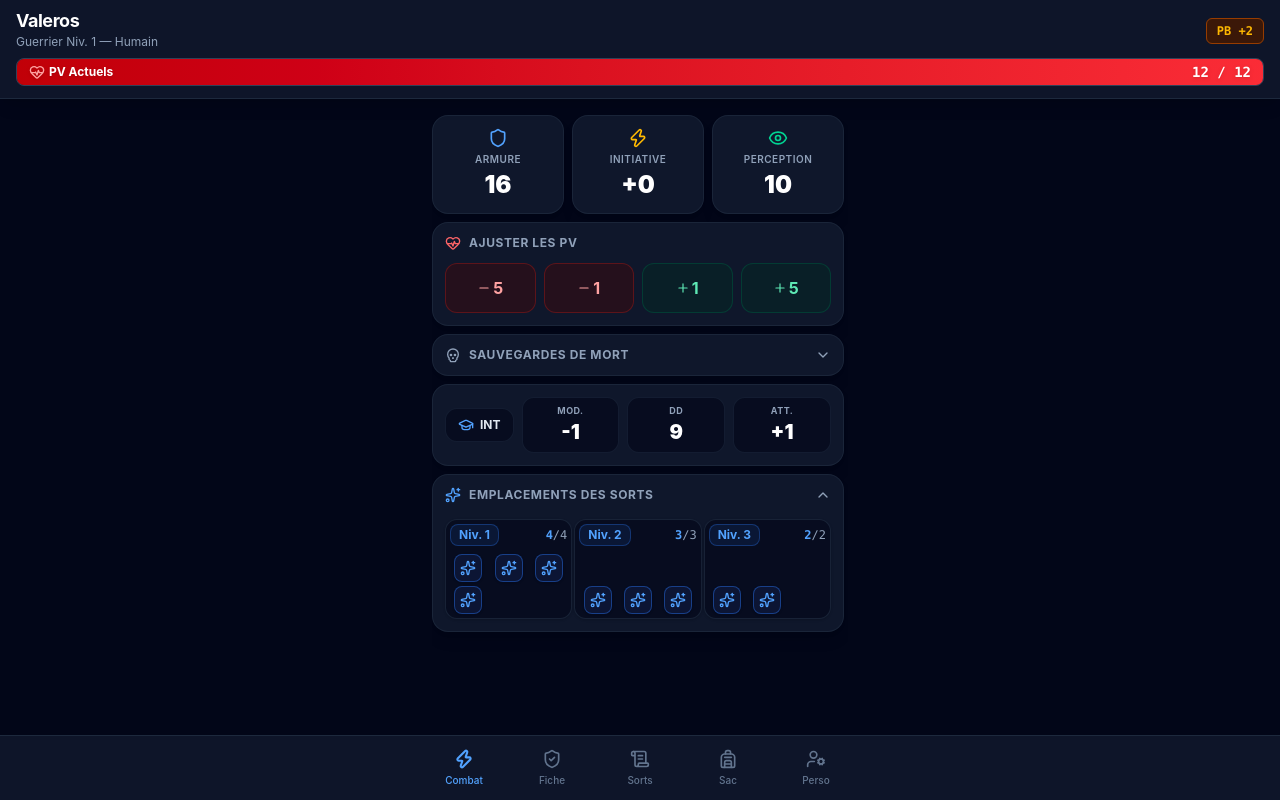
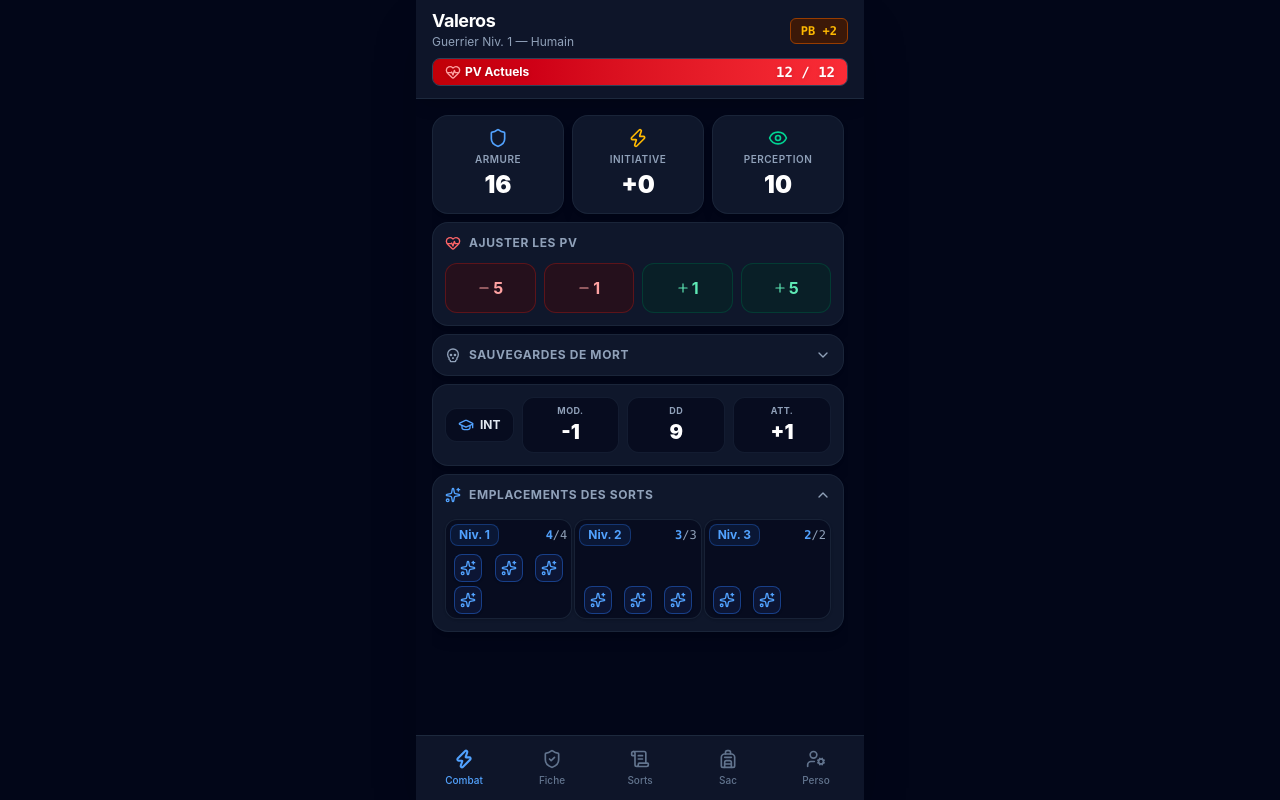
Before and after one commit to aureliecalynsapp/DnD-Companion, a React (Vite) app: page / in a window 1280 px wide. Built offline with nearby package versions, Linux system fonts and the light colour scheme.

Commit message:
ajout zoom

```diff
--- a/package.json
+++ b/package.json
@@ -1,7 +1,7 @@
 {
   "name": "dnd-pocket",
   "private": true,
-  "version": "1.0.7",
+  "version": "1.8.0",
   "type": "module",
   "scripts": {
     "dev": "vite",
@@ -9,7 +9,9 @@
     "lint": "oxlint",
     "preview": "vite preview",
     "fetch-spells": "node scripts/download-spells.mjs",
-    "fetch-equipment": "node scripts/download-equipment.mjs"
+    "fetch-equipment": "node scripts/download-equipment.mjs",
+    "fetch-races": "node scripts/download-races.mjs",
+    "fetch-ability_score": "node scripts/download-ability_score.mjs"
   },
   "dependencies": {
     "html5-qrcode": "^2.3.8",
--- a/src/App.tsx
+++ b/src/App.tsx
@@ -18,8 +18,11 @@ export default function App() {
 
   const [activeTab, setActiveTab] = useState<TabId>('combat');
 
-  // Récupération dynamique du personnage actif au lieu de state.character
+  // Récupération dynamique du personnage actif
   const rawCharacter = useCharacterStore((state) => state.getActiveCharacter());
+
+  // Récupération du niveau de zoom global (par défaut 100)
+  const zoomLevel = useCharacterStore((state) => state.zoomLevel ?? 100);
 
   // Sécurité si aucun personnage n'est sélectionné
   if (!rawCharacter) {
@@ -30,7 +33,7 @@ export default function App() {
     );
   }
 
-  // 2. Normalisation sécurisée (purement locale au rendu)
+  // Normalisation sécurisée (purement locale au rendu)
   const character = {
     ...rawCharacter,
     knownSpellIds: rawCharacter.knownSpellIds ?? [],
@@ -44,10 +47,17 @@ export default function App() {
   const hpPercentage = Math.min(100, Math.max(0, (hpCurrent / hpMax) * 100));
 
   return (
-    <div className="h-screen w-screen overflow-hidden bg-slate-950 text-slate-100 flex flex-col font-sans select-none antialiased">
+    // Fond global couvrant tout l'écran, centré pour éviter le décalage du zoom
+    <div className="h-screen w-screen overflow-hidden bg-slate-950 text-slate-100 flex justify-center items-center font-sans select-none antialiased">
+
+      {/* CONTENEUR PRINCIPAL CENTRÉ ET RESPONSIVE */}
+      <div
+        className="h-full w-full max-w-md bg-slate-950 flex flex-col relative shadow-2xl overflow-hidden transition-all duration-150"
+        style={{ zoom: `${zoomLevel}%` }}
+      >
         <InstallPrompt />
 
-      {/* HEADER FIXE AVEC SAFE AREA IOS & PWA */}
+        {/* HEADER FIXE */}
         <header className="shrink-0 bg-slate-900/95 backdrop-blur-md border-b border-slate-800 px-4 pb-3 pt-[calc(0.75rem+env(safe-area-inset-top))] shadow-lg z-40">
           <div className="flex items-center justify-between mb-2">
             <div>
@@ -77,8 +87,8 @@ export default function App() {
           </div>
         </header>
 
-      {/* CONTENU PRINCIPAL */}
-      <main className="flex-1 overflow-hidden p-4 max-w-md mx-auto w-full flex flex-col">
+        {/* CONTENU CENTRAL AVEC SCROLLBAR PROpre (Seule cette zone défile) */}
+        <main className="flex-1 overflow-y-auto p-4 w-full flex flex-col">
           {activeTab === 'combat' && <CombatTab />}
           {activeTab === 'fiche' && <SheetTab />}
           {activeTab === 'sorts' && <SpellsTab />}
@@ -86,9 +96,9 @@ export default function App() {
           {activeTab === 'perso' && <SettingsTab />}
         </main>
 
-      {/* BOTTOM NAVIGATION FIXED (5 ONGLETS) */}
+        {/* NAVIGATION FIXE EN BAS */}
         <nav className="shrink-0 bg-slate-900/95 backdrop-blur-lg border-t border-slate-800 pb-safe z-40">
-        <div className="flex justify-around items-center h-16 max-w-md mx-auto px-1">
+          <div className="flex justify-around items-center h-16 w-full px-1">
             {[
               { id: 'combat', label: 'Combat', icon: Zap },
               { id: 'fiche', label: 'Fiche', icon: ShieldCheck },
@@ -114,5 +124,6 @@ export default function App() {
           </div>
         </nav>
       </div>
+    </div>
   );
 }
--- a/src/components/SettingsTab.tsx
+++ b/src/components/SettingsTab.tsx
@@ -1,17 +1,19 @@
+// src/components/SettingsTab.tsx
 import React, { useRef } from 'react';
-import { Sparkles, Download, Upload } from 'lucide-react';
+import { Sparkles, Download, Upload, ZoomIn } from 'lucide-react';
 import { useCharacterStore } from '../store/useCharacterStore';
 import type { Character } from '../types/character';
 import { CharacterManager } from './CharacterManager';
 
 export const SettingsTab: React.FC = () => {
-  //const [isEditModalOpen, setIsEditModalOpen] = useState<boolean>(false);
-
   // Récupération dynamique du personnage actif et des actions
   const character = useCharacterStore((state) => state.getActiveCharacter());
   const longRest = useCharacterStore((state) => state.longRest);
   const importOrUpdateCharacter = useCharacterStore((state) => state.importOrUpdateCharacter);
-  //const resetCharacter = useCharacterStore((state) => state.resetCharacter);
+
+  // États et actions pour la gestion du zoom global
+  const zoomLevel = useCharacterStore((state) => state.zoomLevel ?? 100);
+  const setZoomLevel = useCharacterStore((state) => state.setZoomLevel);
 
   const fileInputRef = useRef<HTMLInputElement>(null);
 
@@ -42,7 +44,6 @@ export const SettingsTab: React.FC = () => {
         } catch {
           alert('Erreur lors de la lecture du fichier JSON.');
         } finally {
-          // Reset de la valeur de l'input pour réimporter le même fichier si besoin
           if (fileInputRef.current) fileInputRef.current.value = '';
         }
       };
@@ -50,9 +51,40 @@ export const SettingsTab: React.FC = () => {
   };
 
   return (
-    <div className="space-y-2 pb-6">
+    <div className="space-y-3 pb-6">
       {/* GESTIONNAIRE MULTI-PERSONNAGES (SWITCH / ADD / QR CODE) */}
       <CharacterManager />
+
+      {/* SECTION ACCESSIBILITÉ & ZOOM */}
+      <h2 className="text-xs font-bold uppercase tracking-wider text-slate-400 pt-2">Accessibilité & Affichage</h2>
+      <div className="bg-slate-900 border border-slate-800 p-4 rounded-xl space-y-3">
+        <div className="flex items-center justify-between">
+          <span className="text-sm font-semibold text-slate-200 flex items-center gap-2">
+            <ZoomIn className="w-4 h-4 text-blue-400" />
+            Zoom global de l'interface
+          </span>
+          <span className="text-xs font-mono font-bold text-blue-400 bg-blue-950/60 border border-blue-800/60 px-2 py-0.5 rounded">
+            {zoomLevel}%
+          </span>
+        </div>
+
+        {/* Curseur tactile de zoom (de 85% à 140%) */}
+        <input
+          type="range"
+          min="85"
+          max="140"
+          step="5"
+          value={zoomLevel}
+          onChange={(e) => setZoomLevel(Number(e.target.value))}
+          className="w-full accent-blue-500 h-2 bg-slate-800 rounded-lg cursor-pointer"
+        />
+
+        <div className="flex justify-between text-[10px] text-slate-500">
+          <span>Compact (85%)</span>
+          <span>Normal (100%)</span>
+          <span>Grand (140%)</span>
+        </div>
+      </div>
 
       <h2 className="text-xs font-bold uppercase tracking-wider text-slate-400 pt-2">Actions de Session</h2>
 
@@ -97,21 +129,6 @@ export const SettingsTab: React.FC = () => {
           className="hidden"
         />
       </div>
-
-      {/* Réinitialisation */}
-      {/* <div className="pt-2">
-        <button
-          onClick={() => {
-            if (confirm(`Réinitialiser ${character.name} aux valeurs par défaut ?`)) {
-              resetCharacter();
-            }
-          }}
-          className="w-full bg-red-950/40 border border-red-900/60 hover:bg-red-900/40 p-3 rounded-xl flex items-center justify-center gap-2 text-xs font-semibold text-red-300 transition active:scale-95"
-        >
-          <RotateCcw className="w-4 h-4 text-red-400" />
-          Réinitialiser aux valeurs par défaut
-        </button>
-      </div>*/}
     </div>
   );
 };
--- a/src/store/useCharacterStore.ts
+++ b/src/store/useCharacterStore.ts
@@ -44,6 +44,10 @@ interface CharacterStoreState {
   // --- ÉTAT MULTI-PERSONNAGES ---
   characters: Character[];
   activeCharacterId: string;
+
+  // --- ÉTAT ACCESSIBILITÉ / ZOOM ---
+  zoomLevel: number;
+  setZoomLevel: (zoom: number) => void;
 
   // --- GETTER HELPER ---
   getActiveCharacter: () => Character;
@@ -100,6 +104,10 @@ export const useCharacterStore = create<CharacterStoreState>()(
       return {
         characters: [DEFAULT_CHARACTER],
         activeCharacterId: 'char-default-1',
+
+        // --- GESTION DU ZOOM GLOBAL ---
+        zoomLevel: 100,
+        setZoomLevel: (zoom: number) => set({ zoomLevel: zoom }),
 
         // Helper pour récupérer le perso actif dans le code JSX
         getActiveCharacter: () => {
```
Also changed, not shown: 1 other file (tests, documents, lock files or other folders). Lines whose indentation alone changed are shown as unchanged.
